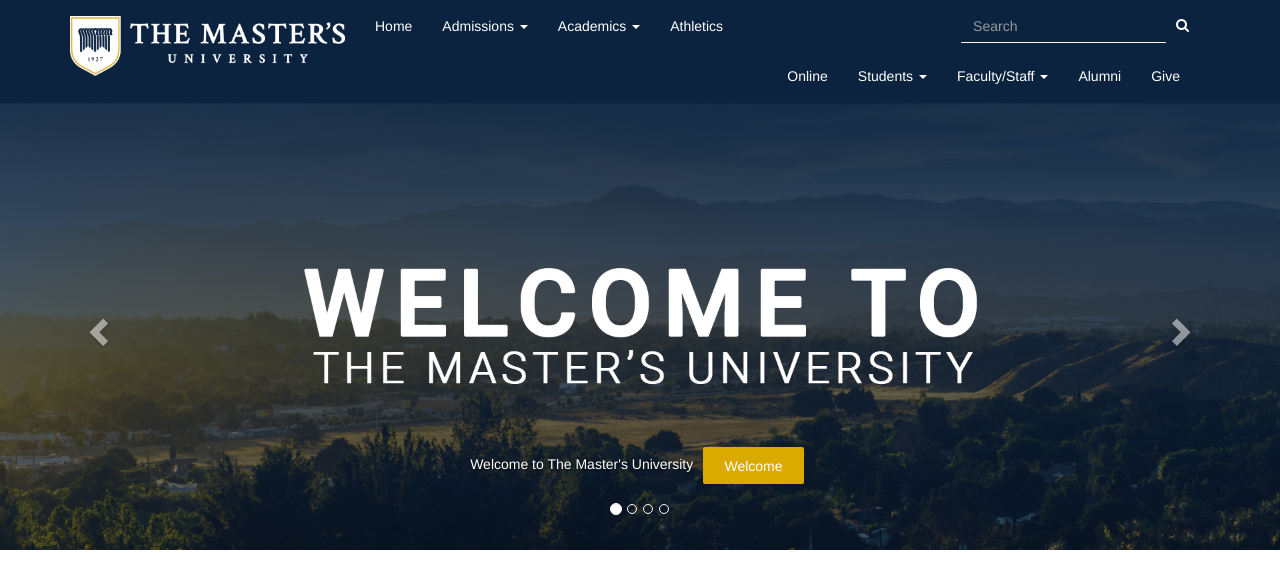
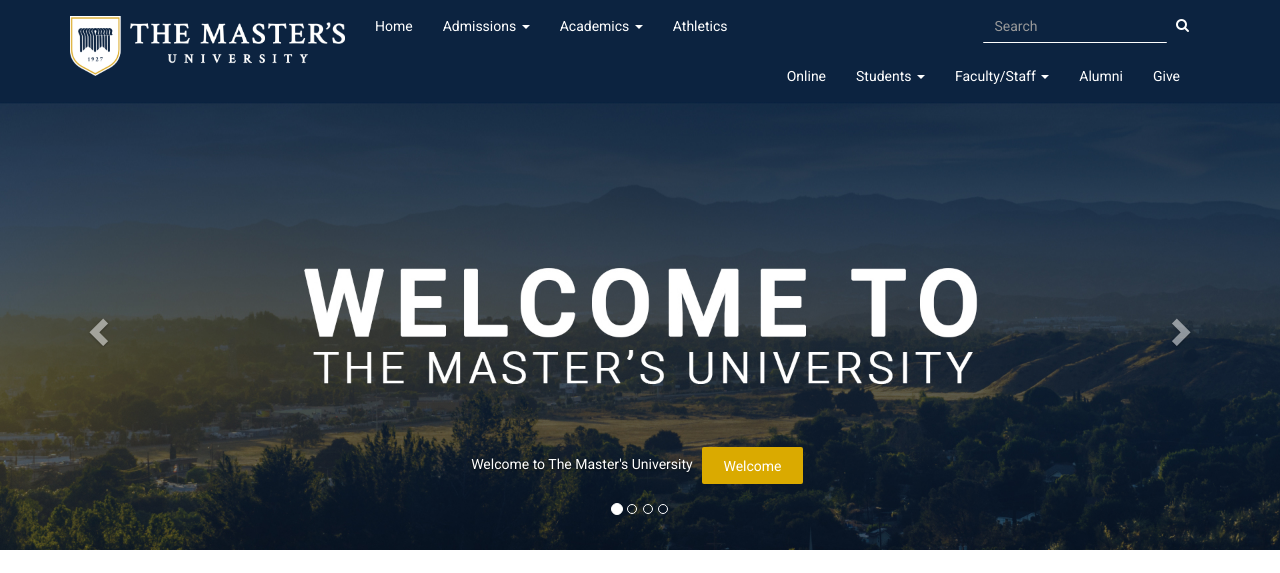
Before and after one commit to gerdums/masters-old, a Jekyll site: the page built from index.html, in a window 1280 px wide. Shown: the top 573 px of the page. Built offline with Jekyll 4.4.1, drawn with Linux system fonts in a browser that asks for light colours; nearby versions of some CDN libraries.

Commit message:
added roboto font

```diff
--- a/_includes/head.html
+++ b/_includes/head.html
@@ -23,6 +23,9 @@
   <meta property="twitter:image" content="{% if page.image %}{{ page.image }}{% else %}{{ site.default_img }}{% endif %}">
 
   <link rel="stylesheet" href="https://fonts.googleapis.com/css?family=Inconsolata|Lora|Space+Mono:700">
+
+  <link href="https://fonts.googleapis.com/css?family=Roboto" rel="stylesheet">
+
   <link rel="stylesheet" href="https://cdnjs.cloudflare.com/ajax/libs/font-awesome/4.7.0/css/font-awesome.min.css">
 
   <!-- bootstrap -->
--- a/css/main.scss
+++ b/css/main.scss
@@ -5,7 +5,9 @@
 $navy: #0C2340;
 $white: #ffffff;
 
-
+body {
+  font-family: 'Roboto', sans-serif;
+}
 .navbar {
   margin-bottom: 0px;
   border-radius: 0px;
```
